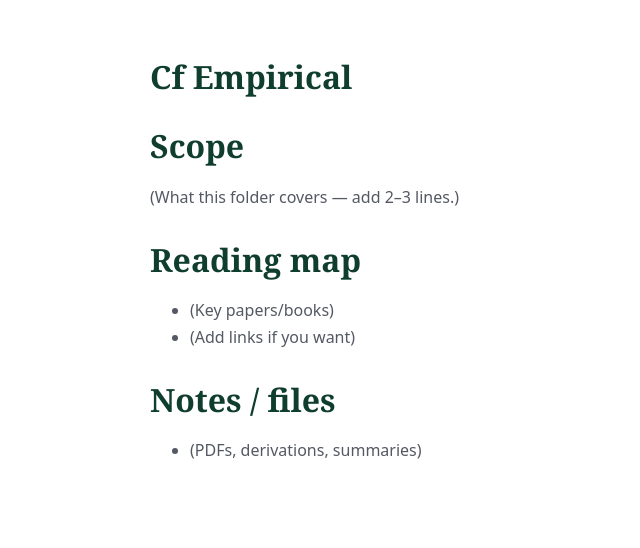
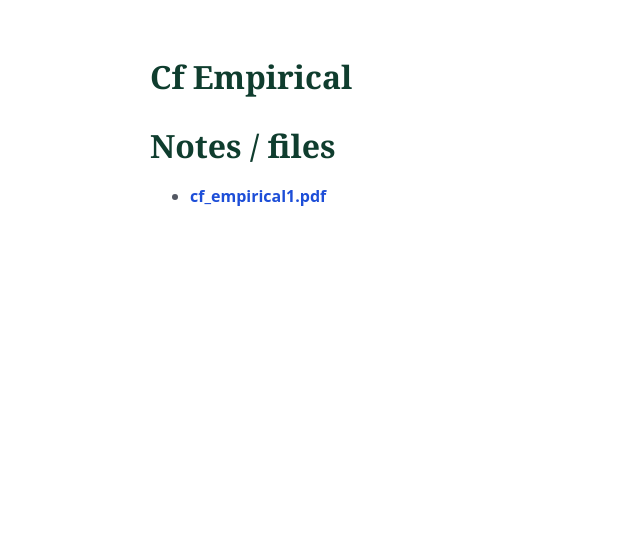
Before and after one commit to yaxinzn/study-archive, a Jekyll site: the page built from materials/cf-empirical/index.md, in a window 1280 px wide. Shown: the part 472-1020 px from the top of the page, without its empty margins (0-640 px from the left). Built offline with Jekyll 4.4.1, drawn with Linux system fonts in a browser that asks for light colours; after the commit the page ends 900 px from its top, so only the background shows below that.

Commit message:
Clean up index.md by removing unnecessary sections
Removed scope and reading map sections from index.

```diff
--- a/materials/cf-empirical/index.md
+++ b/materials/cf-empirical/index.md
@@ -8,12 +8,5 @@ hero_desc: Notes, PDFs, and structured summaries for Corporate Finance (Empirica
 
 # Cf Empirical
 
-## Scope
-(What this folder covers — add 2–3 lines.)
-
-## Reading map
-- (Key papers/books)
-- (Add links if you want)
-
 ## Notes / files
-- (PDFs, derivations, summaries)
+- **[cf_empirical1.pdf](cf_empirical1.pdf)**
```
